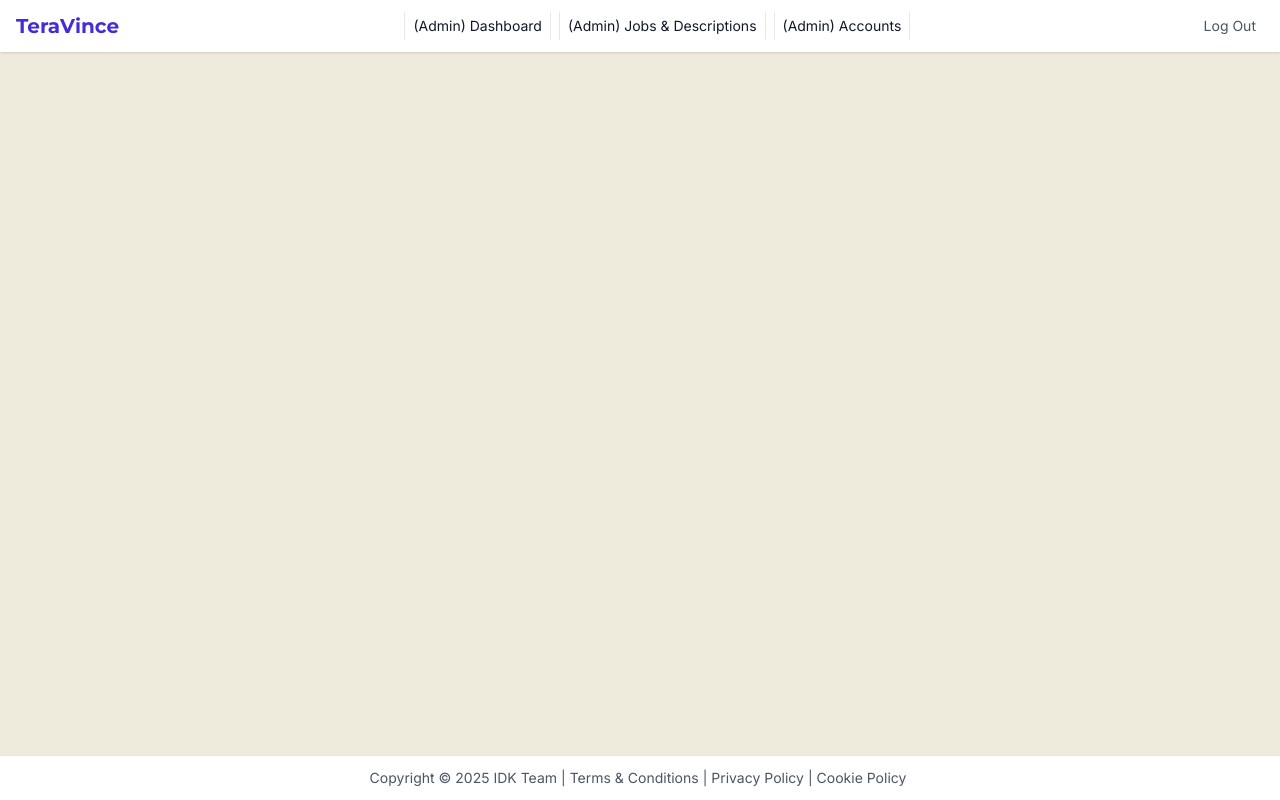
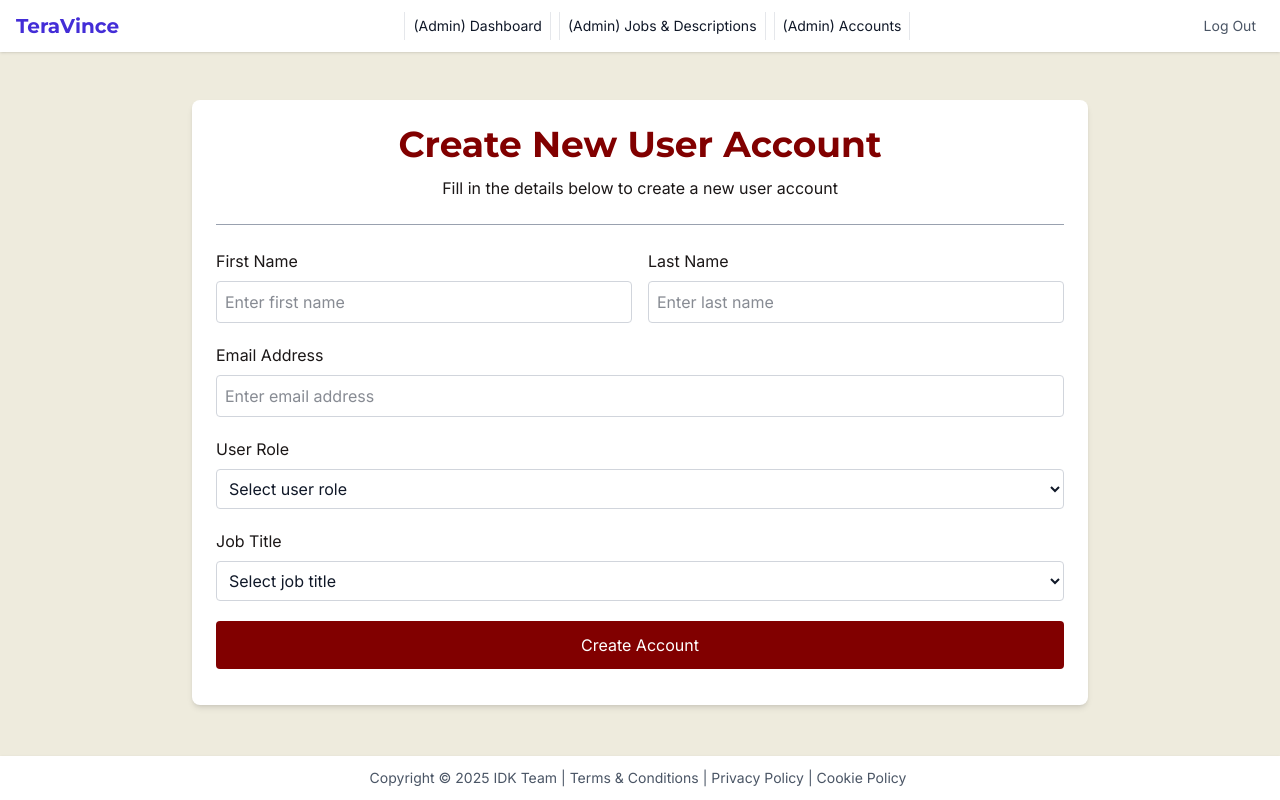
Before and after one commit to MBrillian354/teravince, a React (Vite) app in the folder frontend/: page /admin-accounts/new in a window 1280 px wide. Built offline with nearby package versions, Linux system fonts and the light colour scheme.

Commit message:
Add boilerplate forms
Add boilerplate new account form
Add boilerplate new job form

```diff
--- a/frontend/src/App.jsx
+++ b/frontend/src/App.jsx
@@ -21,6 +21,8 @@ import ForgotPassword from './pages/ForgotPassword'
 import ManageJobs from './pages/ManageJobs'
 import ManageAccounts from './pages/ManageAccounts'
 import StaffDashboard from './pages/StaffDashboard'
+import NewJobForm from './pages/NewJobForm';
+import NewAccountForm from './pages/NewAccountForm';
 
 function AppContent() {
   const [hideNavbar, setHideNavbar] = useState(false)
@@ -44,7 +46,9 @@ function AppContent() {
 
           <Route path="/admin-dashboard" element={<AdminDashboard />} />
           <Route path="/admin-jobs" element={<ManageJobs />} />
+          <Route path="/admin-jobs/new" element={<NewJobForm />} />
           <Route path="/admin-accounts" element={<ManageAccounts />} />
+          <Route path="/admin-accounts/new" element={<NewAccountForm />} />
 
           <Route path="/spv-dashboard" element={<SPVDashboard />} />
           <Route path="/spv-profile" element={<MyProfile />} />
--- a/frontend/src/pages/ManageAccounts.jsx
+++ b/frontend/src/pages/ManageAccounts.jsx
@@ -1,5 +1,6 @@
 import StatsCard from "@/components/StatsCard"
 import DataTable from "@/components/DataTable"
+import { Link } from 'react-router-dom';
 
 const ManageAccounts = () => {
   // accountStats and assignmentStats will be computed dynamically after accountData
@@ -40,7 +41,7 @@ const ManageAccounts = () => {
     <>
       <div className="flex justify-between items-center">
         <div className='page-title my-4'>Manage Accounts</div>
-        <button className="btn btn-primary">Create New Account</button>
+        <Link to="/admin-accounts/new" className="btn btn-primary">Create New Account</Link>
       </div>
       <div className="grid grid-cols-1 md:grid-cols-3 gap-4 my-6">
         {accountStats.map((stat, index) => (
--- a/frontend/src/pages/ManageJobs.jsx
+++ b/frontend/src/pages/ManageJobs.jsx
@@ -1,5 +1,6 @@
 import StatsCard from '../components/StatsCard'
 import DataTable from '../components/DataTable'
+import { Link } from 'react-router-dom';
 
 const ManageJobs = () => {
     const jobStats = [
@@ -25,7 +26,7 @@ const ManageJobs = () => {
         <>
             <div className="flex justify-between items-center">
                 <div className='page-title my-4'>Manage Jobs</div>
-                <button className="btn btn-primary">Create New Job</button>
+                <Link to="/admin-jobs/new" className="btn-primary">Create New Job</Link>
             </div>
             <div className="grid grid-cols-1 md:grid-cols-2 gap-4 my-6">
                 {jobStats.map((stat, index) => (
--- /dev/null
+++ b/frontend/src/pages/NewAccountForm.jsx
@@ -0,0 +1,96 @@
+import React, { useState } from 'react';
+import DynamicForm from '../components/DynamicForm';
+
+const NewAccountForm = () => {
+  const [isSubmitting, setIsSubmitting] = useState(false);
+  const [error, setError] = useState('');
+  const [success, setSuccess] = useState('');
+
+  const formFields = [
+    {
+      type: 'text',
+      name: 'firstName',
+      label: 'First Name',
+      placeholder: 'Enter first name',
+      required: true,
+      group: 'name',
+    },
+    {
+      type: 'text',
+      name: 'lastName',
+      label: 'Last Name',
+      placeholder: 'Enter last name',
+      required: true,
+      group: 'name',
+    },
+    {
+      type: 'email',
+      name: 'email',
+      label: 'Email Address',
+      placeholder: 'Enter email address',
+      required: true,
+    },
+    {
+      type: 'select',
+      name: 'role',
+      label: 'User Role',
+      placeholder: 'Select user role',
+      required: true,
+      options: [
+        { value: 'staff', label: 'Staff' },
+        { value: 'supervisor', label: 'Supervisor' },
+        { value: 'admin', label: 'Administrator' },
+      ],
+    },
+    {
+      type: 'select',
+      name: 'jobTitle',
+      label: 'Job Title',
+      placeholder: 'Select job title',
+      required: true,
+      options: [
+        { value: 'forest_research_gis', label: 'Forest Research & GIS' },
+        { value: 'forest_restoration_protection', label: 'Forest Restoration & Protection' },
+      ],
+    },
+  ];
+
+  const handleSubmit = async (formData) => {
+    setIsSubmitting(true);
+    setError('');
+    setSuccess('');
+
+    try {
+      // TODO: Replace with actual API call
+      console.log('Account form data:', formData);
+
+      // Simulate API call
+      await new Promise(resolve => setTimeout(resolve, 1000));
+
+      setSuccess('User account created successfully!');
+
+      // TODO: Redirect to users list or show success message
+    } catch (err) {
+      setError('Failed to create user account. Please try again.');
+    } finally {
+      setIsSubmitting(false);
+    }
+  };
+
+  return (
+    <div className="max-w-4xl mx-auto p-6 bg-white rounded-lg shadow-md">
+      <DynamicForm
+        title="Create New User Account"
+        subtitle="Fill in the details below to create a new user account"
+        fields={formFields}
+        onSubmit={handleSubmit}
+        submitButtonText={isSubmitting ? "Creating..." : "Create Account"}
+        error={error}
+        success={success}
+        className="space-y-6"
+      />
+    </div>
+  );
+};
+
+export default NewAccountForm;
--- /dev/null
+++ b/frontend/src/pages/NewJobForm.jsx
@@ -0,0 +1,65 @@
+import React, { useState } from 'react';
+import DynamicForm from '../components/DynamicForm';
+
+const NewJobForm = () => {
+    const [isSubmitting, setIsSubmitting] = useState(false);
+    const [error, setError] = useState('');
+    const [success, setSuccess] = useState('');
+
+    const formFields = [
+        {
+            type: 'text',
+            name: 'jobTitle',
+            label: 'Job Title',
+            placeholder: 'Enter job title',
+            required: true,
+        },
+        {
+            type: 'textarea',
+            name: 'description',
+            label: 'Job Description',
+            placeholder: 'Enter job description',
+            required: true,
+            rows: 4,
+        }
+    ];
+
+    const handleSubmit = async (formData) => {
+        setIsSubmitting(true);
+        setError('');
+        setSuccess('');
+
+        try {
+            // TODO: Replace with actual API call
+            console.log('Job form data:', formData);
+
+            // Simulate API call
+            await new Promise(resolve => setTimeout(resolve, 1000));
+
+            setSuccess('Job posting created successfully!');
+
+            // TODO: Redirect to jobs list or show success message
+        } catch (err) {
+            setError('Failed to create job posting. Please try again.');
+        } finally {
+            setIsSubmitting(false);
+        }
+    };
+
+    return (
+        <div className="max-w-4xl mx-auto p-6 bg-white rounded-lg shadow-md">
+            <DynamicForm
+                title="Create New Job Posting"
+                subtitle="Fill in the details below to create a new job posting"
+                fields={formFields}
+                onSubmit={handleSubmit}
+                submitButtonText={isSubmitting ? "Creating..." : "Create Job"}
+                error={error}
+                success={success}
+                className="space-y-6"
+            />
+        </div>
+    );
+};
+
+export default NewJobForm;
```
